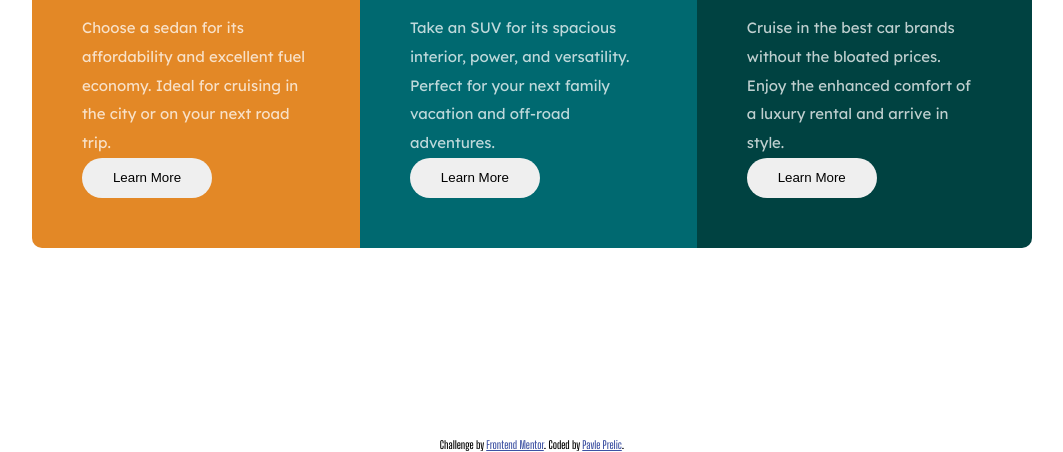
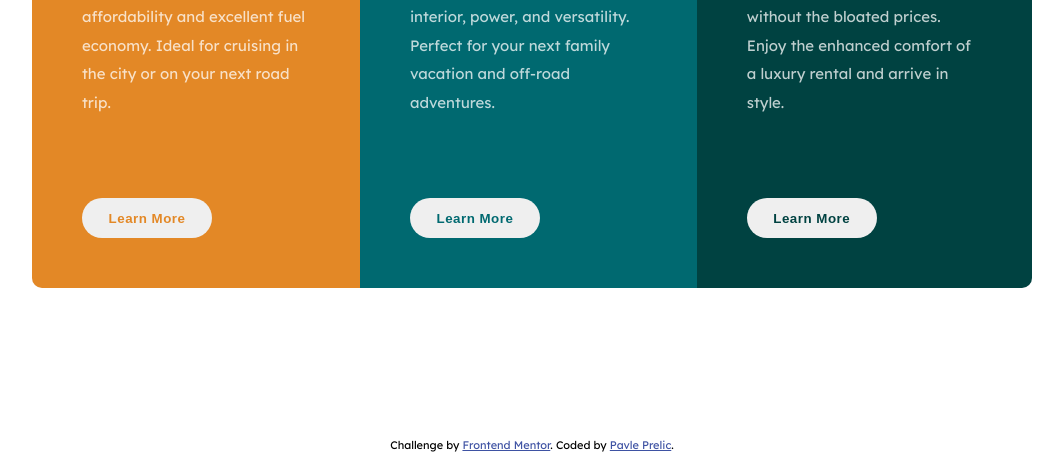
Before and after one commit to Zjapa/3columnChallange, a plain HTML site: page index.html in a window 1280 px wide. Shown: the part 362-814 px from the top of the page, without its empty margins (108-1171 px from the left). Drawn offline with Linux system fonts and the light colour scheme.

Commit message:
finished

```diff
--- a/sass/main.scss
+++ b/sass/main.scss
@@ -1,4 +1,4 @@
-*{
+* {
   margin: 0;
   padding: 0;
   box-sizing: border-box;
@@ -7,80 +7,112 @@
 @font-face {
   font-family: Lexend Deca;
   src: url(../fonts/LexendDeca-Regular.ttf);
-
 }
 @font-face {
   font-family: Big Shoulder;
   src: url(../fonts/BigShouldersDisplay-Black.ttf);
   src: url(../fonts/BigShouldersDisplay-ExtraBold.ttf);
   src: url(../fonts/BigShouldersDisplay-SemiBold.ttf);
-
 }
 
-body{
-    font-family: Big Shoulder;
+body {
+  font-family: Lexend Deca;
   font-size: 15px;
+  font-weight: 500;
 }
 
-p{
-    font-family: Lexend Deca;
+p {
   color: hsla(0, 0%, 100%, 0.75);
-    font-weight: 400;
 }
 
-@mixin wrapper($bg){
+@mixin wrapper($bg) {
   background-color: $bg;
   color: white;
   padding: 50px;
   display: flex;
   flex-direction: column;
   align-items: flex-start;
+  min-height: 500px;
 
-    h1{
+  h1 {
     margin: 30px 0px;
+    font-family: Big Shoulder;
   }
 
-    p{
+  p {
     line-height: 1.8rem;
   }
 }
 
+@mixin btnStyle($color) {
+  margin-top: auto;
+  width: 130px;
+  height: 40px;
+  border-radius: 50px;
+  border: 2px solid transparent;
+  color: $color;
+  font-weight: 700;
+  cursor: pointer;
+  letter-spacing: 0.5px;
+  transition: all 0.2s ease-out;
+  bottom: 0;
+  left: 0;
 
-main{
+  &:hover {
+    background-color: transparent;
+    color: white;
+    border: 2px solid white;
+  }
+}
+
+main {
+  padding: 50px 10px;
   min-height: 100vh;
   display: flex;
   align-items: center;
   justify-content: center;
 
-    .container{
-        width: 100%;
+  .container {
+
     max-width: 1000px;
-        min-height: 50vh;
     border-radius: 10px;
     overflow: hidden;
-        background-color: #eeee ;
+    background-color: #eeee;
     display: flex;
-        flex: 1;
+    // flex: 1;
 
-
-        .sedan-wrapper{
+    .sedan-wrapper {
       @include wrapper(hsl(31, 77%, 52%));
     }
-        .suvs-wrapper{
+    .suvs-wrapper {
       @include wrapper(hsl(184, 100%, 22%));
     }
-        .luxury-wrapper{
+    .luxury-wrapper {
       @include wrapper(hsl(179, 100%, 13%));
-
     }
 
+    .sedan-btn {
+      @include btnStyle(hsl(31, 77%, 52%));
+    }
 
-        button{
-            margin-top: auto;
-            width: 130px;
-            height: 40px;
-            border-radius: 50px;
-            border: none;
+    .suvs-btn {
+      @include btnStyle(hsl(184, 100%, 22%));
+    }
+
+    .luxury-btn {
+      @include btnStyle(hsl(179, 100%, 13%));
     }
   }
 }
+
+@media all and(max-width:950px) {
+  .container {
+    flex-direction: column;
+    align-items: center;
+    justify-content: center;
+
+    div {
+      width: 330px;
+    }
+  }
+}
```
Also changed, not shown: sass/main.css, 1 other file. Lines whose indentation alone changed are shown as unchanged.
